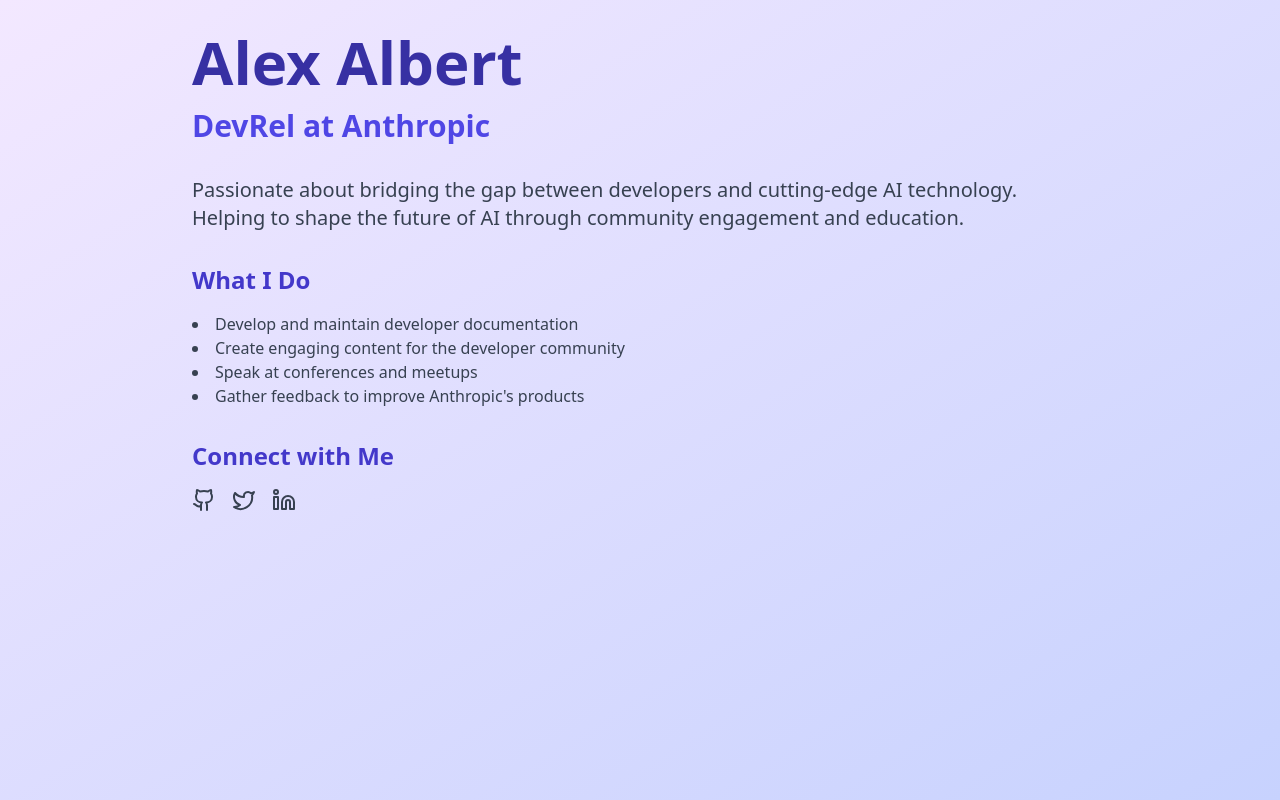
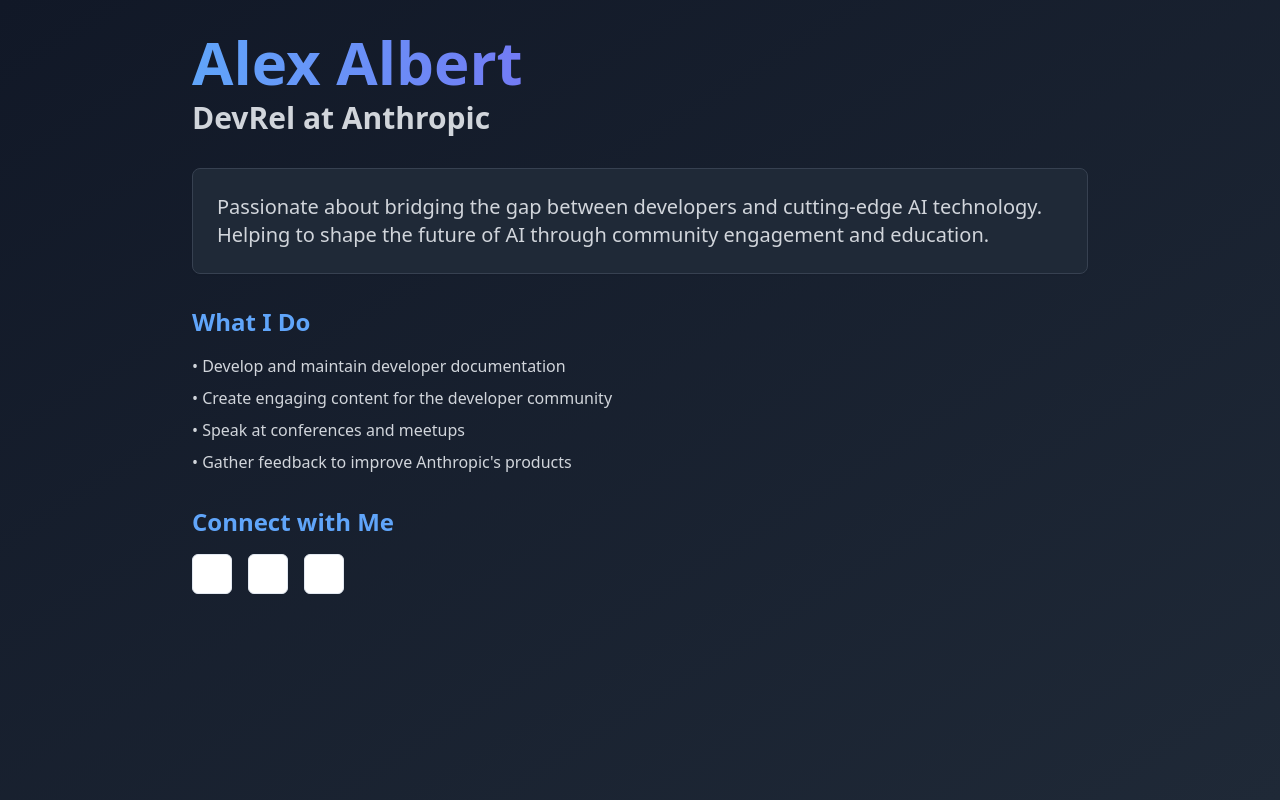
Before and after one commit to GPT-Engineer-App/animated-landing-dance, a React (Vite) app: page / in a window 1280 px wide. Built offline with nearby package versions, Linux system fonts and the light colour scheme.

Commit message:
Remove jiggle effect and modernize
Eliminate the jiggle effect from the UI components and update the design to achieve a more modern and sleek appearance.
[skip gpt_engineer]

```diff
--- a/src/pages/Index.jsx
+++ b/src/pages/Index.jsx
@@ -1,87 +1,64 @@
-import { motion, useInView } from "framer-motion";
-import { useRef } from "react";
+import { motion } from "framer-motion";
 import { Github, Twitter, Linkedin } from "lucide-react";
+import { Button } from "@/components/ui/button";
+import { Card, CardContent } from "@/components/ui/card";
 
-const AnimatedSection = ({ children, delay = 0, direction = "left" }) => {
-  const ref = useRef(null);
-  const isInView = useInView(ref, { once: true, margin: "-100px" });
-
-  const variants = {
-    hidden: {
-      opacity: 0,
-      x: direction === "left" ? -50 : direction === "right" ? 50 : 0,
-      y: direction === "up" ? 50 : direction === "down" ? -50 : 0
-    },
-    visible: {
-      opacity: 1,
-      x: 0,
-      y: 0,
-      transition: {
-        duration: 0.8,
-        delay,
-        ease: [0.17, 0.55, 0.55, 1],
-        type: "spring",
-        stiffness: 100,
-        damping: 10
-      }
-    }
-  };
-
-  return (
-    <motion.div
-      ref={ref}
-      initial="hidden"
-      animate={isInView ? "visible" : "hidden"}
-      variants={variants}
-    >
-      {children}
-    </motion.div>
-  );
+const fadeInUp = {
+  initial: { opacity: 0, y: 20 },
+  animate: { opacity: 1, y: 0 },
+  transition: { duration: 0.6 }
 };
 
 const Index = () => {
   return (
-    <div className="min-h-screen bg-gradient-to-br from-purple-100 to-indigo-200 p-8">
+    <div className="min-h-screen bg-gradient-to-br from-gray-900 to-gray-800 text-white p-8">
       <div className="max-w-4xl mx-auto">
-        <AnimatedSection>
-          <h1 className="text-6xl font-bold mb-4 text-indigo-800">Alex Albert</h1>
-        </AnimatedSection>
+        <motion.div {...fadeInUp}>
+          <h1 className="text-6xl font-bold mb-2 bg-clip-text text-transparent bg-gradient-to-r from-blue-400 to-purple-600">Alex Albert</h1>
+          <h2 className="text-3xl font-semibold mb-8 text-gray-300">DevRel at Anthropic</h2>
+        </motion.div>
 
-        <AnimatedSection delay={0.2} direction="right">
-          <h2 className="text-3xl font-semibold mb-8 text-indigo-600">DevRel at Anthropic</h2>
-        </AnimatedSection>
-
-        <AnimatedSection delay={0.4} direction="up">
-          <p className="text-xl mb-8 text-gray-700">
+        <motion.div {...fadeInUp} transition={{ delay: 0.2 }}>
+          <Card className="bg-gray-800 border-gray-700 mb-8">
+            <CardContent className="pt-6">
+              <p className="text-xl text-gray-300">
                 Passionate about bridging the gap between developers and cutting-edge AI technology.
                 Helping to shape the future of AI through community engagement and education.
               </p>
-        </AnimatedSection>
+            </CardContent>
+          </Card>
+        </motion.div>
 
-        <AnimatedSection delay={0.6} direction="left">
-          <h3 className="text-2xl font-semibold mb-4 text-indigo-700">What I Do</h3>
-          <ul className="list-disc list-inside mb-8 text-gray-700">
-            <li>Develop and maintain developer documentation</li>
-            <li>Create engaging content for the developer community</li>
-            <li>Speak at conferences and meetups</li>
-            <li>Gather feedback to improve Anthropic's products</li>
+        <motion.div {...fadeInUp} transition={{ delay: 0.4 }}>
+          <h3 className="text-2xl font-semibold mb-4 text-blue-400">What I Do</h3>
+          <ul className="space-y-2 mb-8 text-gray-300">
+            <li>• Develop and maintain developer documentation</li>
+            <li>• Create engaging content for the developer community</li>
+            <li>• Speak at conferences and meetups</li>
+            <li>• Gather feedback to improve Anthropic's products</li>
           </ul>
-        </AnimatedSection>
+        </motion.div>
 
-        <AnimatedSection delay={0.8} direction="right">
-          <h3 className="text-2xl font-semibold mb-4 text-indigo-700">Connect with Me</h3>
+        <motion.div {...fadeInUp} transition={{ delay: 0.6 }}>
+          <h3 className="text-2xl font-semibold mb-4 text-blue-400">Connect with Me</h3>
           <div className="flex space-x-4">
-            <a href="https://github.com/alexalbert" target="_blank" rel="noopener noreferrer" className="text-gray-700 hover:text-indigo-600">
-              <Github size={24} />
+            <Button variant="outline" size="icon" asChild>
+              <a href="https://github.com/alexalbert" target="_blank" rel="noopener noreferrer">
+                <Github className="h-4 w-4" />
               </a>
-            <a href="https://twitter.com/alexalbert" target="_blank" rel="noopener noreferrer" className="text-gray-700 hover:text-indigo-600">
-              <Twitter size={24} />
+            </Button>
+            <Button variant="outline" size="icon" asChild>
+              <a href="https://twitter.com/alexalbert" target="_blank" rel="noopener noreferrer">
+                <Twitter className="h-4 w-4" />
               </a>
-            <a href="https://linkedin.com/in/alexalbert" target="_blank" rel="noopener noreferrer" className="text-gray-700 hover:text-indigo-600">
-              <Linkedin size={24} />
+            </Button>
+            <Button variant="outline" size="icon" asChild>
+              <a href="https://linkedin.com/in/alexalbert" target="_blank" rel="noopener noreferrer">
+                <Linkedin className="h-4 w-4" />
               </a>
+            </Button>
           </div>
-        </AnimatedSection>
+        </motion.div>
       </div>
     </div>
   );
```
Lines whose indentation alone changed are shown as unchanged.
